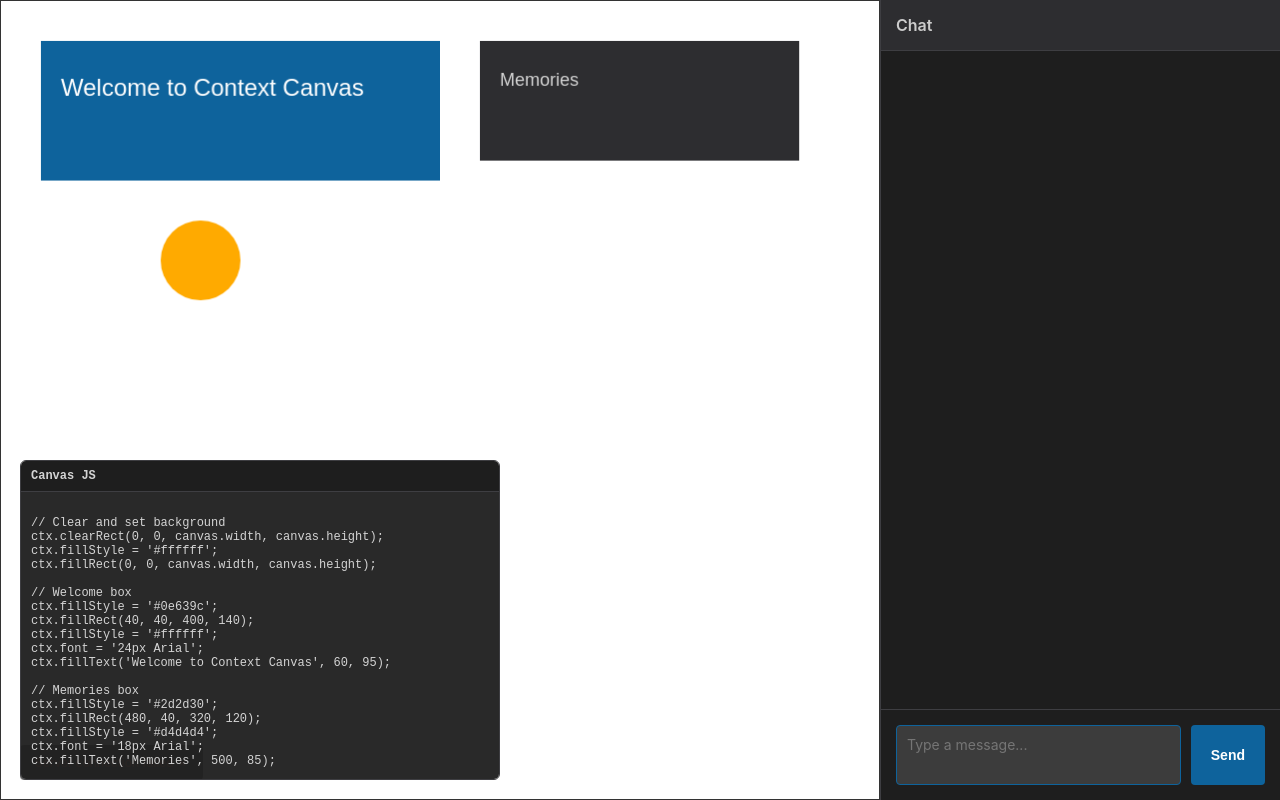
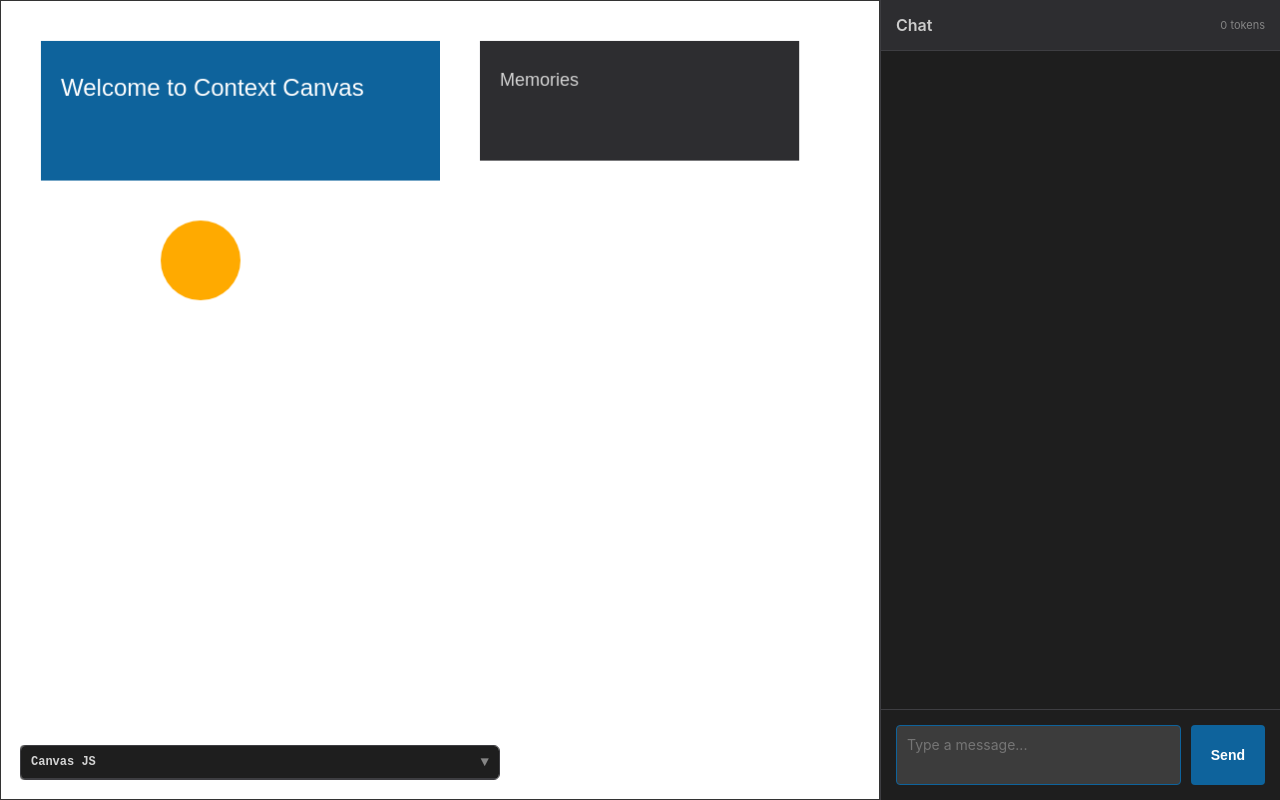
Before and after one commit to rranshous/yourwallworld, a website: page apps/contextcanvas/public/index.html in a window 1280 px wide. Drawn offline with Linux system fonts and the light colour scheme; no server answers.

Commit message:
Add debug panel toggle and context token counter

```diff
--- a/apps/contextcanvas/public/client.js
+++ b/apps/contextcanvas/public/client.js
@@ -12,6 +12,26 @@ fetch('/api/health')
         document.getElementById('statusText').textContent = 'Server connection failed ✗';
         document.getElementById('statusText').style.color = '#f48771';
     });
+
+// Debug panel toggle
+const debugPanel = document.getElementById('debugPanel');
+const debugHeader = document.getElementById('debugHeader');
+const debugToggle = document.getElementById('debugToggle');
+
+debugHeader.addEventListener('click', () => {
+    debugPanel.classList.toggle('hidden');
+    debugToggle.textContent = debugPanel.classList.contains('hidden') ? '▼' : '▲';
+});
+
+// Context counter
+const contextCounter = document.getElementById('contextCounter');
+
+function updateContextCounter(usage) {
+    if (usage && usage.input_tokens) {
+        const total = usage.input_tokens + (usage.output_tokens || 0);
+        contextCounter.textContent = `${usage.input_tokens.toLocaleString()} in / ${(usage.output_tokens || 0).toLocaleString()} out (${total.toLocaleString()} total)`;
+    }
+}
 
 // Chat functionality
 const messageInput = document.getElementById('messageInput');
@@ -99,6 +119,11 @@ async function sendMessage() {
 
         // Remove loading indicator
         loadingMsg.remove();
+
+        // Update context counter if usage data is available
+        if (data.usage) {
+            updateContextCounter(data.usage);
+        }
 
         // If there were tool uses, show them in the chat
         if (data.toolUses && data.toolUses.length > 0) {
--- a/apps/contextcanvas/public/index.html
+++ b/apps/contextcanvas/public/index.html
@@ -55,6 +55,16 @@
             z-index: 1000;
             font-family: monospace;
             font-size: 12px;
+            transition: max-height 0.3s ease;
+        }
+
+        #debugPanel.hidden {
+            max-height: 42px;
+            overflow: hidden;
+        }
+
+        #debugPanel.hidden #canvasCode {
+            display: none;
         }
 
         #debugHeader {
@@ -62,6 +72,20 @@
             background: #1e1e1e;
             border-bottom: 1px solid #3e3e42;
             font-weight: 700;
+            cursor: pointer;
+            user-select: none;
+            display: flex;
+            justify-content: space-between;
+            align-items: center;
+        }
+
+        #debugHeader:hover {
+            background: #2a2a2a;
+        }
+
+        #debugToggle {
+            font-size: 14px;
+            color: #858585;
         }
 
         #canvasCode {
@@ -85,6 +109,15 @@
             border-bottom: 1px solid #3e3e42;
             font-weight: 600;
             color: #cccccc;
+            display: flex;
+            justify-content: space-between;
+            align-items: center;
+        }
+
+        #contextCounter {
+            font-size: 11px;
+            color: #858585;
+            font-weight: normal;
         }
 
         #chatMessages {
@@ -201,15 +234,19 @@
     <div id="app">
         <div id="mainArea">
             <canvas id="mainCanvas" width="1600" height="900" style="background: #fff; border: 1px solid #333; display: block; max-width: 100%; height: auto;"></canvas>
-            <div id="debugPanel">
-                <div id="debugHeader">Canvas JS</div>
+            <div id="debugPanel" class="hidden">
+                <div id="debugHeader">
+                    <span>Canvas JS</span>
+                    <span id="debugToggle">▼</span>
+                </div>
                 <pre id="canvasCode">// Canvas JavaScript will appear here</pre>
             </div>
         </div>
 
         <div id="chatSidebar">
             <div id="chatHeader">
-                Chat
+                <span>Chat</span>
+                <span id="contextCounter">0 tokens</span>
             </div>
             <div id="chatMessages">
                 <!-- Messages will appear here -->
--- a/apps/contextcanvas/src/server.ts
+++ b/apps/contextcanvas/src/server.ts
@@ -301,7 +301,8 @@ app.post('/api/chat', async (req, res) => {
       success: true,
       response: assistantMessage,
       canvasJS: currentCanvasJS,
-      toolUses: toolUses.map(t => ({ code: t.code }))
+      toolUses: toolUses.map(t => ({ code: t.code })),
+      usage: finalResponse.usage // Include token usage from last API call
     });
 
   } catch (error: any) {
```
